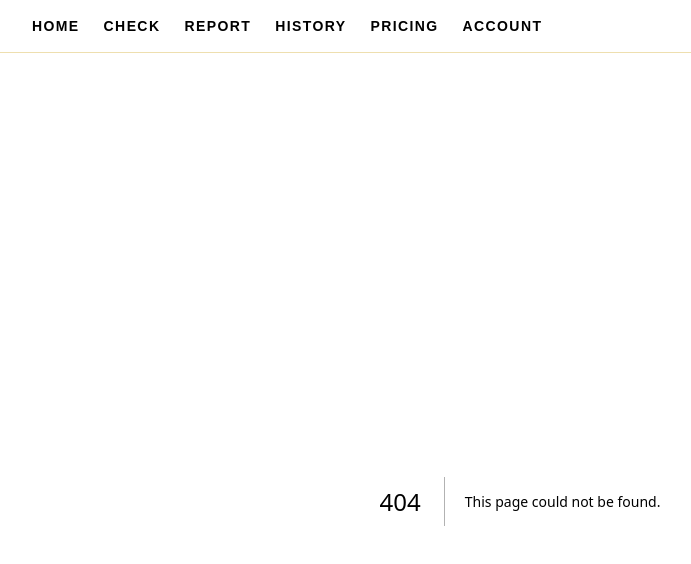
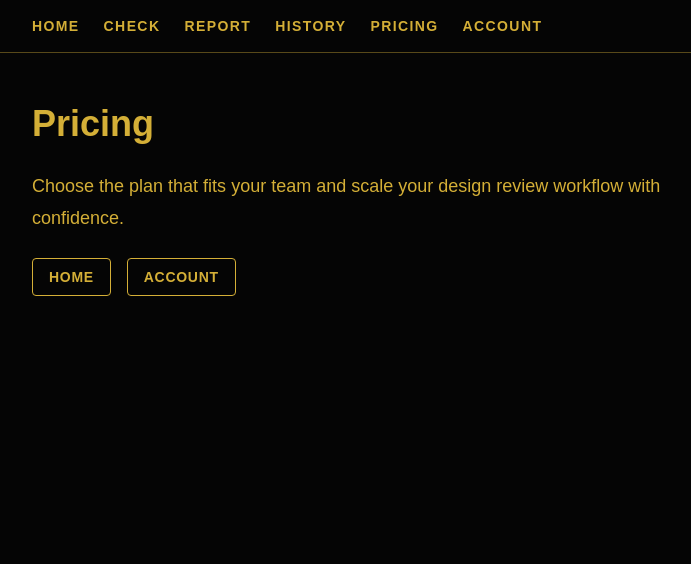
Before and after one commit to reginabaker7-lang/pressready-v2, a Next.js app in the folder app/: page /pricing in a window 1280 px wide. Before the commit this address had no page. Shown: the top 564 px of the page, without its empty margins (120-811 px from the left). Built offline with nearby package versions, Linux system fonts and the light colour scheme.

Commit message:
Add pricing route

```diff
--- /dev/null
+++ b/app/app/pricing/page.tsx
@@ -0,0 +1,20 @@
+import Link from "next/link";
+
+export default function PricingPage() {
+  return (
+    <section className="space-y-6">
+      <h1 className="text-4xl font-bold leading-tight">Pricing</h1>
+      <p className="max-w-2xl text-lg leading-8">
+        Choose the plan that fits your team and scale your design review workflow with confidence.
+      </p>
+      <div className="flex flex-wrap gap-4 text-sm font-semibold uppercase tracking-wider">
+        <Link className="rounded border border-[var(--pressready-gold)] px-4 py-2" href="/">
+          Home
+        </Link>
+        <Link className="rounded border border-[var(--pressready-gold)] px-4 py-2" href="/account">
+          Account
+        </Link>
+      </div>
+    </section>
+  );
+}
```
